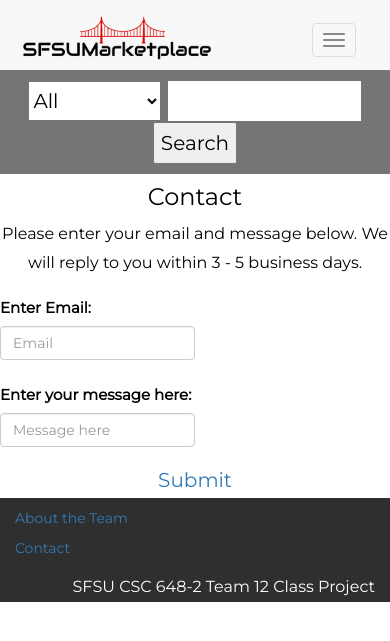
After one commit to leevivian/Marketplace, a CodeIgniter app: page /database/index.php/contact in a window 390 px wide; the page is wider, and only the part inside the window is pictured. The commit adds this page. Shown: the top 641 px of that part. Run offline with CodeIgniter, Linux system fonts and the light colour scheme; some libraries are stand-ins or nearby versions.

Commit message:
Merge branches 'development' and 'nick' of https://github.com/aculanay/csc648team12 into nickH
Added contact page and contact submission page/view.

Conflicts:
	application/config/config.php

```diff
--- a/application/config/config.php
+++ b/application/config/config.php
@@ -24,7 +24,7 @@ defined('BASEPATH') OR exit('No direct script access allowed');
 |
 */
 
-$config['base_url'] = 'http://sfsuse.com/~sp17g12';
+$config['base_url'] = 'http://sfsuse.com/~nchoffma';
 
 /*
 |--------------------------------------------------------------------------
--- /dev/null
+++ b/application/controllers/Contact.php
@@ -0,0 +1,35 @@
+<?php
+
+/**
+ * Created by PhpStorm.
+ * User: Nick_2
+ * Date: 4/17/2017
+ * Time: 8:48 PM
+ */
+class Contact extends CI_Controller
+{
+
+    public function __construct()
+    {
+        parent::__construct();
+
+        /**
+         * and form helper
+         * Url helper is needed for bootstrap.
+         */
+        $this->load->helper('form');
+        $this->load->helper('url');
+    }
+
+    public function index()
+    {
+        //loads contact_view.php
+        $title = array(
+            'title' => 'Contact Us!');
+        $this->load->view('header', $title);
+        $this->load->view('contact_view');
+        $this->load->view('footer');
+    }
+
+
+}
--- /dev/null
+++ b/application/views/contact_view.php
@@ -0,0 +1,53 @@
+<html>
+<style>
+body{
+    color: black;
+}
+    label{
+    text-align: right;
+    }
+
+    #formrow{
+        margin-left: 23%;
+    }
+
+
+    input.form-control{
+    width: 50%;
+}
+
+
+    .control-label{
+    font-size: 15px;
+    }
+
+
+</style>
+
+
+<head>
+    <h3 style="text-align: center; margin-top: 0px; color:black;">
+        Contact
+    </h3>
+    <p style ="text-align: center;">Please enter your email and message below. We will reply to you within 3 - 5 business days.</p>
+</head>
+
+<div class="form-group row">
+    <label class="control-label col-md-4" for="email">Enter Email: </label>
+    <div class="col-md-8">
+        <input type="text" class="form-control" id="email" placeholder="Email">
+    </div>
+</div>
+
+<div class="form-group row">
+    <label class="control-label col-md-4" for="message">Enter your message here: </label>
+    <div class="col-md-8">
+        <input type="text" class="form-control" id="message" placeholder="Message here">
+    </div>
+</div>
+
+<div style="text-align: center">
+    <a style="..." href="<?php echo base_url() ?>index.php/contact_submit" class="rst-footer-buttons">Submit</a>
+   <!-- <a href="http://google.com" class="button">Go to Google</a>
+    <a style="font-size: 14px;" href="<?php echo base_url() ?>index.php/contact">Contact</a>-->
+</div>
--- a/application/views/footer.php
+++ b/application/views/footer.php
@@ -4,7 +4,8 @@
 
             <a style="font-size: 14px;" href="<?php echo base_url() ?>index.php/about">About the Team</a>
             <p>
-                <a style="font-size: 14px;" href="<?php echo base_url() ?>index.php/about">Contact</a>
+                <a style="font-size: 14px;" href="<?php echo base_url() ?>index.php/contact">Contact</a>
+
             </p>
 
         <div>
```
Also changed, not shown: application/controllers/Contact_Submit.php (added, +35 -0 lines), application/views/About.php (added, +66 -0 lines), application/views/contact_submit_view.php (added, +33 -0 lines).
